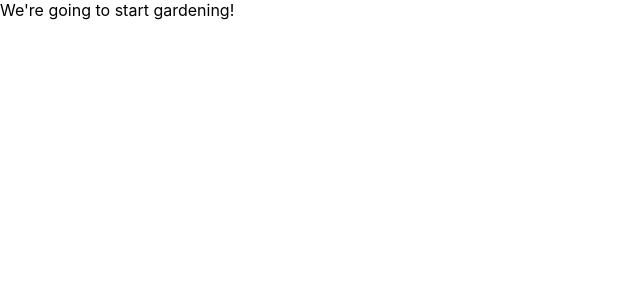
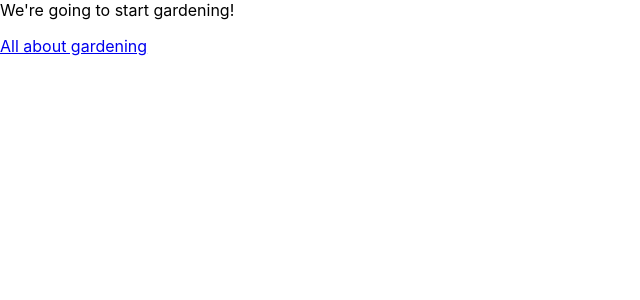
Before and after one commit to dkhomenko/react-garden, a React app: page / in a window 1280 px wide. Shown: the top 300 px of the page, without its empty margins (0-640 px from the left). Built offline with nearby package versions, Linux system fonts and the light colour scheme.

Commit message:
Added a privimitive link.

```diff
--- a/src/App.js
+++ b/src/App.js
@@ -1,10 +1,14 @@
 import React, { Component } from 'react';
 import './App.css';
+import { Link } from 'react-router-dom';
 
 class App extends Component {
   render() {
     return (
-      <div onClick={this.props.onClick}>We're going to start {this.props.title}!</div>
+        <div>
+          <div onClick={this.props.onClick}>We're going to start {this.props.title}!</div>
+          <p><Link to="/about">All about gardening</Link></p>
+        </div>
     );
   }
 }
```
